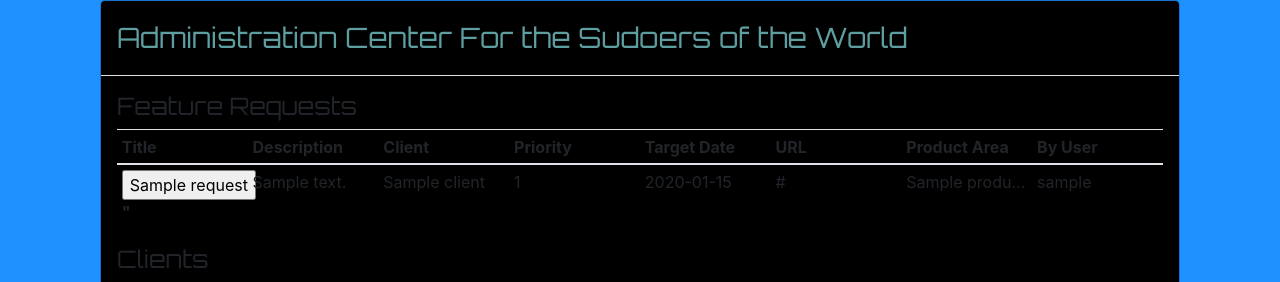
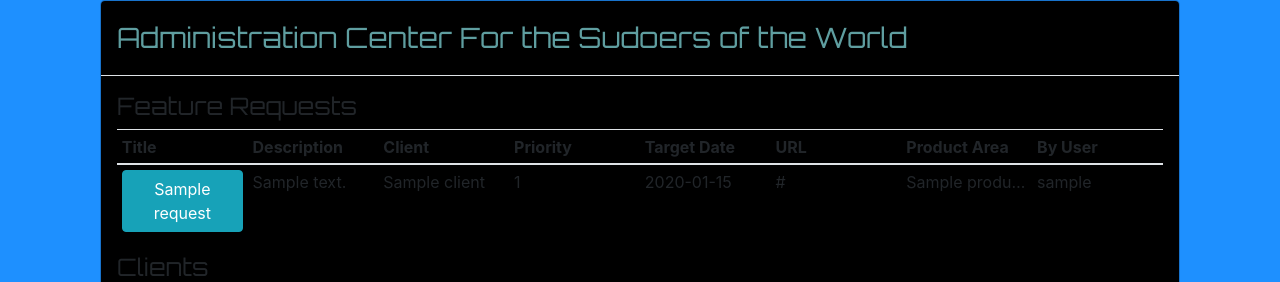
Before and after one commit to dengsauve/IWS_Feature_Request, a Flask app: page /admin in a window 1280 px wide. Shown: the top 282 px of the page. Run offline with Flask 2, Linux system fonts and the light colour scheme; tables that the repository leaves empty hold one stand-in row (values such as "Sample post"); some libraries are stand-ins or nearby versions.

Commit message:
bootstrapified the buttons

```diff
--- a/templates/admin.html
+++ b/templates/admin.html
@@ -34,7 +34,7 @@
                         <tr>
                             <form name="{{ counter }}"  action="/details.html" method="POST">
                                 <input type="hidden" name="request_id" value="{{request.id}}" />
-                                <th scope="row"><input type="submit" value="{{request.title}}" />"</td>
+                                <th scope="row"><button type="submit" class="btn btn-info">{{request.title}}</button></td>
                                 <td>{{request.description}}</td>
                                 <td>{{request.client.name}}</td><!-- Need to select ref col value -->
                                 <td>{{request.priority}}</td>
```
